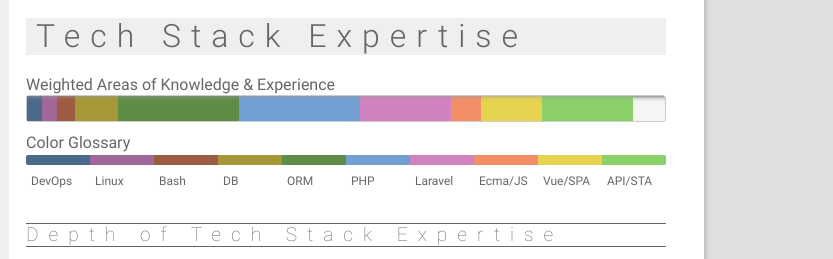
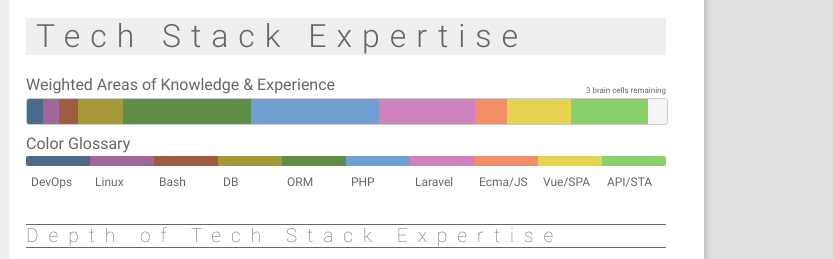
Before and after one commit to tarekadam/www, a plain HTML site: page index.html in a window 1280 px wide. Shown: the part 235-494 px from the top of the page, 447-1280 px from the left. Drawn offline with Linux system fonts and the light colour scheme.

```diff
--- a/index.html
+++ b/index.html
@@ -94,7 +94,7 @@
         <div style="text-align: center;">
             <img src="media/laravel.png" height="60">
             <img src="media/vuejs.png" height="55">
-            <div style="font-size: 12px; font-style: italic;">That's right, I build packages!</div>
+            <div style="font-style: italic;">That's right, I build packages!</div>
         </div>
 
         <h2>Open Source<br/>Pet Project</h2>
@@ -133,9 +133,9 @@
     <div style="grid-area: expertise;">
         <h1>Tech Stack Expertise</h1>
 
-        <div>Weighted Areas of Knowledge &amp; Experience <!--<span class="free-space">N of N+1 PE</span>--></div>
-        <div class="meter-gauge">
-            <span style="width: 95%;"><!--95 PE free out of &infin; PE--></span>
+        <div>Weighted Areas of Knowledge &amp; Experience <span class="free-space">3 brain cells remaining</span></div>
+        <div style="padding-top: 7px;">
+            <div class="metered"></div>
         </div>
 
         <div style="margin-top: 12px;">Color Glossary</div>
--- a/meter.css
+++ b/meter.css
@@ -117,8 +117,10 @@
 
 
 .free-space {
-
+    position: relative;
+    top: +10px;
     float: right;
+    font-size: 0.5em;
 }
 
 .swatch {
@@ -183,30 +185,29 @@
 .used-space {
     display: block;
     line-height: 2;
-    font-size: 50%;
+    font-size: 11px;
     color: #666;
 }
 
-.meter-gauge {
+.metered {
+    position: relative;
+    margin: 1em auto;
+    height: 1px;
+}
+
+.metered::before {
 
     border: 1px solid #ccc;
     border-radius: 3px;
 
     background-color: whiteSmoke;
-    box-shadow: 0 5px 5px -5px #333 inset;
 
+    content: '';
+    width: 100%;
+    height: 25px;
+    position: absolute;
+    top: -20px;
 
-    height: 25px;
-
-    display: block;
-}
-
-.meter-gauge > span {
-
-    height: inherit;
-    box-shadow: 0 5px 5px -5px #999 inset;
-
-    background-color: blue;
     background-image: linear-gradient(90deg,
     #4a6b8c 0%,
     #4a6b8c 2.5%,
@@ -227,10 +228,9 @@
     #e6d450 75%,
     #e6d450 85%,
     #8bcf69 85%,
-    #8bcf69 100%);
+    #8bcf69 97%,
+    #F5F5F5FF 97%,
+    #F5F5F5FF 100%
+    );
 
-    background-size: 100% 100%;
-
-    display: block;
-    text-indent: -9999px;
 }
--- a/paper.css
+++ b/paper.css
@@ -1,5 +1,7 @@
 * {
-  -webkit-print-color-adjust: exact;
+  color-adjust: exact !important;
+  -webkit-print-color-adjust: exact !important;
+  print-color-adjust: exact !important;
 }
 
 @page { margin: 0; }
```
Also changed, not shown: 1 other file.
